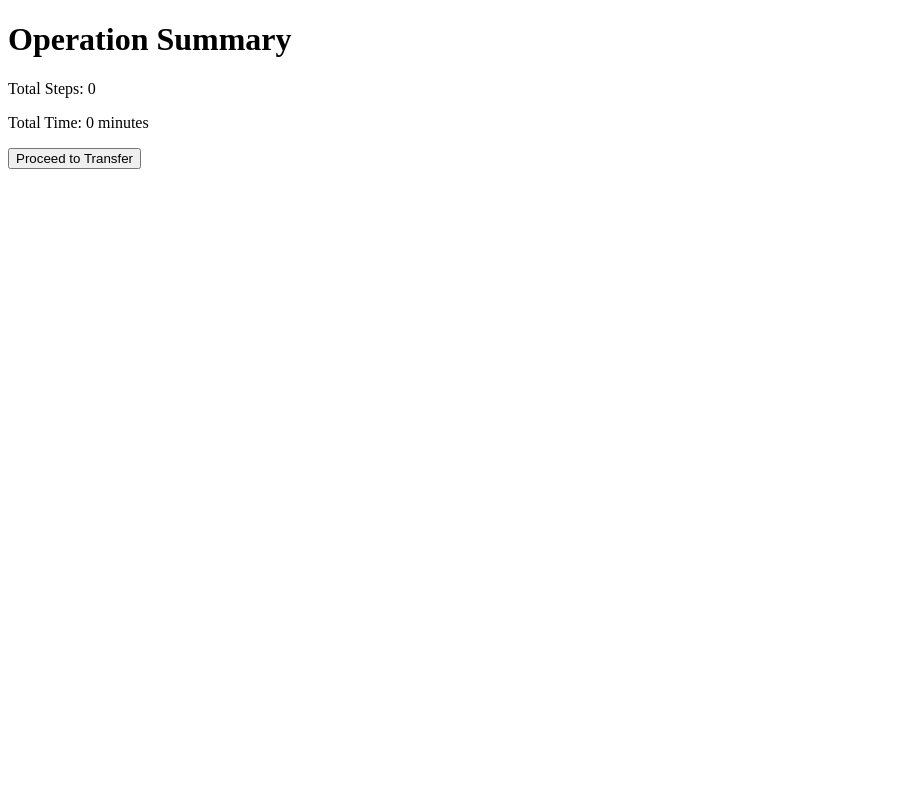
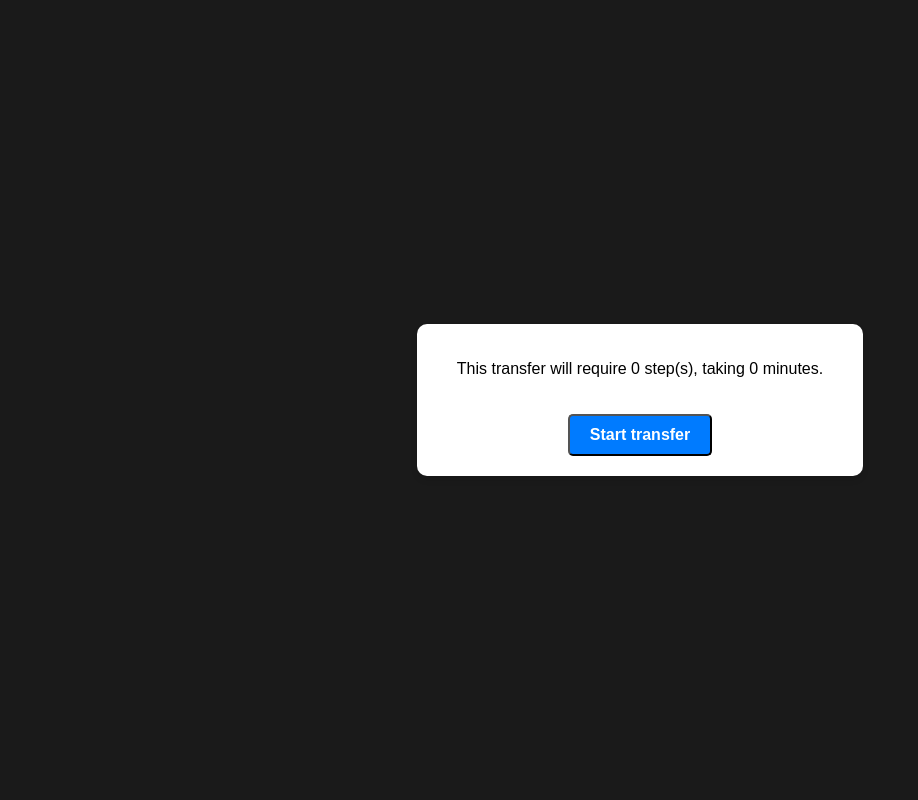
Before and after one commit to mryu003/MasterCargo, a Flask app: page /summary in a window 1280 px wide. Shown: the whole page, without its empty margins (0-918 px from the left). Run offline with Flask 3, Linux system fonts and the light colour scheme.

Commit message:
Update summary.html

```diff
--- a/website/templates/summary.html
+++ b/website/templates/summary.html
@@ -2,13 +2,48 @@
 <html>
 <head>
     <title>Summary</title>
+    <style>
+        body {
+            background-color: #1a1a1a;
+            color: #ffffff;
+            font-family: Arial, sans-serif;
+            display: flex;
+            justify-content: center;
+            align-items: center;
+            height: 100vh;
+            margin: 0;
+        }
+        .container {
+            background-color: #ffffff;
+            color: #000000;
+            padding: 20px 40px;
+            border-radius: 10px;
+            text-align: center;
+            box-shadow: 0 4px 6px rgba(0, 0, 0, 0.1);
+        }
+        .button {
+            display: inline-block;
+            margin-top: 20px;
+            padding: 10px 20px;
+            background-color: #007bff;
+            color: #ffffff;
+            text-decoration: none;
+            font-size: 16px;
+            font-weight: bold;
+            border-radius: 5px;
+            transition: background-color 0.3s ease;
+        }
+        .button:hover {
+            background-color: #0056b3;
+        }
+    </style>
 </head>
 <body>
-    <h1>Operation Summary</h1>
-    <p>Total Steps: {{ total_steps }}</p>
-    <p>Total Time: {{ total_time }} minutes</p>
-    <form method="POST">
-        <button type="submit">Proceed to Transfer</button>
-    </form>
+    <div class="container">
+        <p>This transfer will require {{ total_steps }} step(s), taking {{ total_time }} minutes.</p>
+        <form method="POST">
+            <button class="button" type="submit">Start transfer</button>
+        </form>
+    </div>
 </body>
 </html>
```
